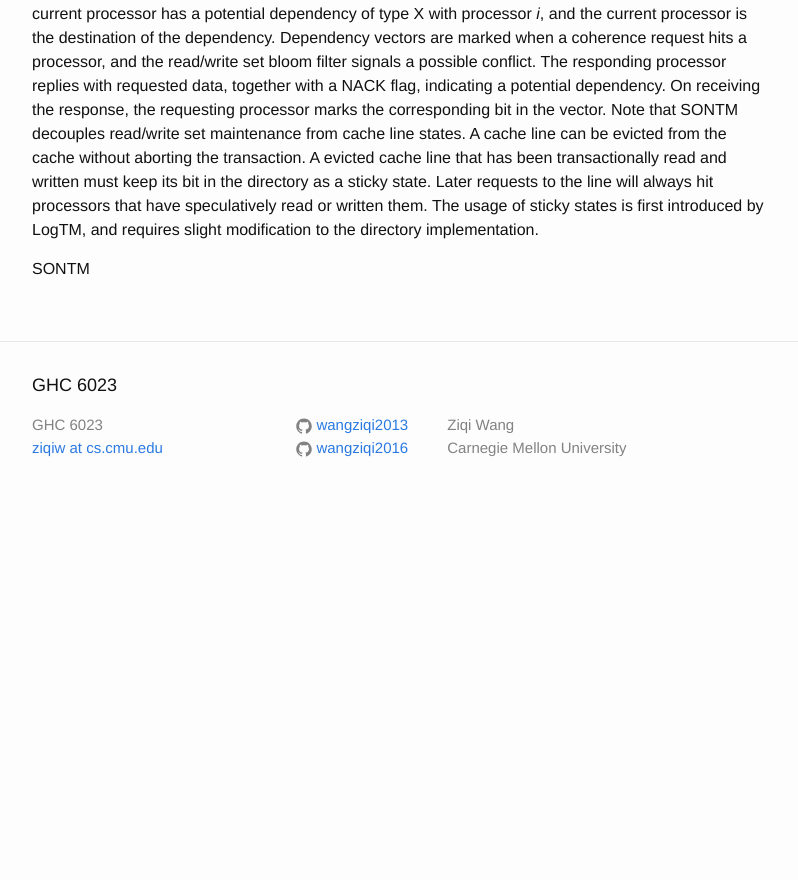
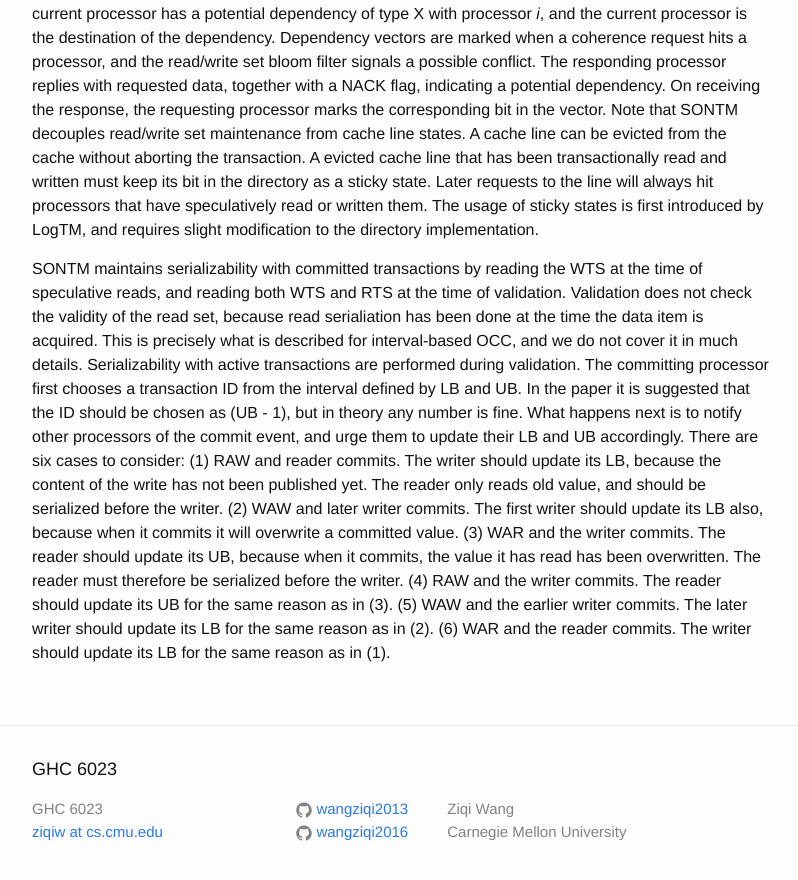
Before and after one commit to wangziqi2013/wangziqi2013.github.io, a Jekyll site: the page built from _posts/2018-06-20-sontm.markdown, in a window 1280 px wide and 900 px high, scrolled down 2344 px. Shown: the top 880 px of the window, without its empty margins (238-1036 px from the left). Built offline with Jekyll 4.4.1, drawn with Linux system fonts in a browser that asks for light colours; before the commit the page ends 2863 px from its top, so only the background shows below that.

Commit message:
Adding notification

```diff
--- a/_posts/2018-06-20-sontm.markdown
+++ b/_posts/2018-06-20-sontm.markdown
@@ -91,4 +91,19 @@ Later requests to the line will always hit processors that have speculatively re
 The usage of sticky states is first introduced by LogTM, and requires slight modification to the directory
 implementation.
 
-SONTM
+SONTM maintains serializability with committed transactions by reading the WTS at the time of
+speculative reads, and reading both WTS and RTS at the time of validation. Validation does not check the
+validity of the read set, because read serialiation has been done at the time the data item is acquired.
+This is precisely what is described for interval-based OCC, and we do not cover it in much details.
+Serializability with active transactions are performed during validation. The committing processor
+first chooses a transaction ID from the interval defined by LB and UB. In the paper it is suggested that
+the ID should be chosen as (UB - 1), but in theory any number is fine. What happens next is to notify other
+processors of the commit event, and urge them to update their LB and UB accordingly. There are six cases to
+consider: (1) RAW and reader commits. The writer should update its LB, because the content of the write has
+not been published yet. The reader only reads old value, and should be serialized before the writer. (2) WAW
+and later writer commits. The first writer should update its LB also, because when it commits it will
+overwrite a committed value. (3) WAR and the writer commits. The reader should update its UB, because when it
+commits, the value it has read has been overwritten. The reader must therefore be serialized before
+the writer. (4) RAW and the writer commits. The reader should update its UB for the same reason as in (3).
+(5) WAW and the earlier writer commits. The later writer should update its LB for the same reason as in (2).
+(6) WAR and the reader commits. The writer should update its LB for the same reason as in (1).
```
